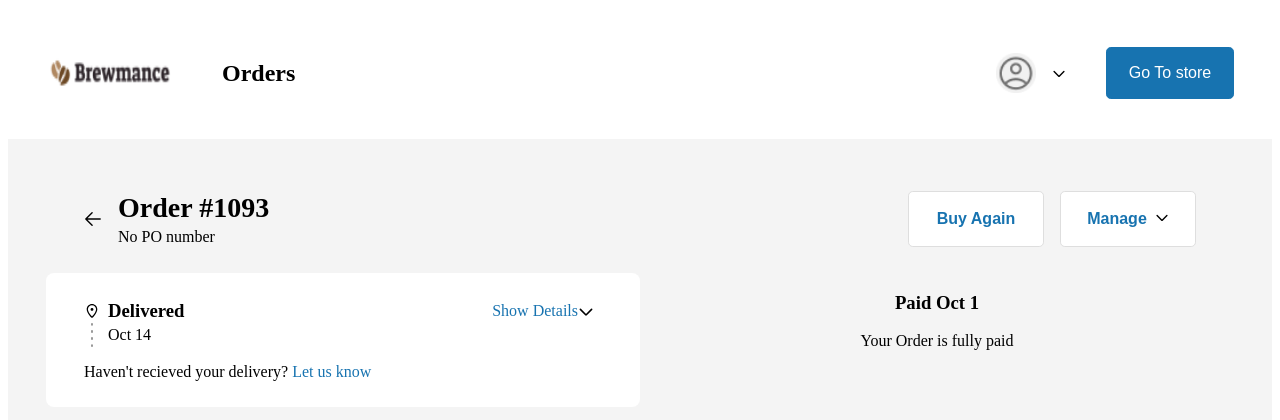
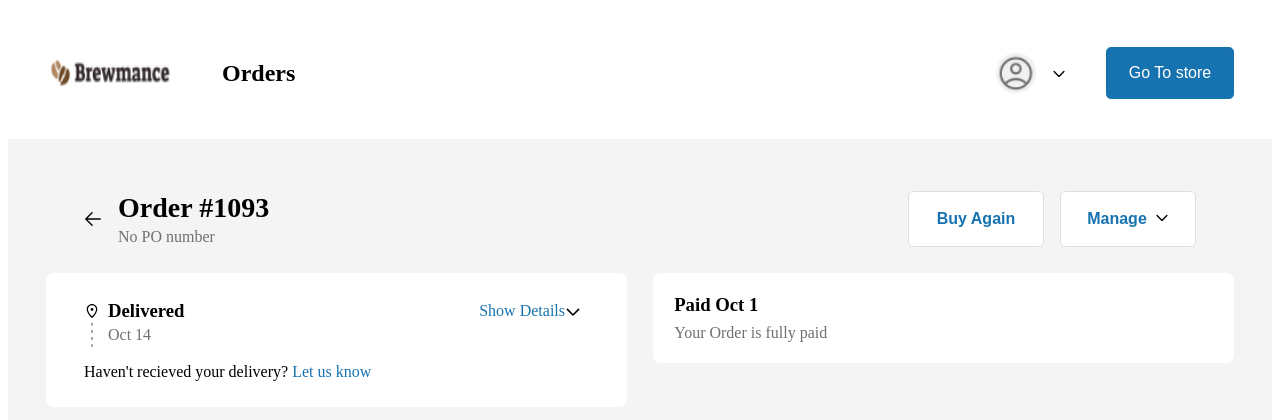
Before and after one commit to industry-project-team-4/nomi-client, a React (Create React App) app: page / in a window 1280 px wide. Shown: the top 420 px of the page. Built offline with nearby package versions, Linux system fonts and the light colour scheme.

Commit message:
added styling

```diff
--- a/src/components/Delivery/Delivery.js
+++ b/src/components/Delivery/Delivery.js
@@ -12,11 +12,11 @@ export default function Delivery() {
             </section>
             <section className="delivery__container">
                 <p className="delivery__subheading delivery__subheading--blue">Show Details</p>
-                <img src={down} alt="down marker" className="delivery__icon" />
+                <img src={down} alt="down marker" className="delivery__icon delivery__icon--blue" />
             </section>
             <section className="delivery__container">
                 <img src={line} alt="line marker" className="delivery__icon" />
-                <p className="delivery__subheading">Oct 14</p>
+                <p className="delivery__subheading delivery__subheading--grey">Oct 14</p>
             </section>
             <section className="delivery__container">
                 <p className="delivery__subheading">Haven't recieved your delivery?
--- a/src/components/Delivery/Delivery.scss
+++ b/src/components/Delivery/Delivery.scss
@@ -32,9 +32,14 @@
     &__subheading {
         margin: 0;
 
+        &--grey {
+            color: $Secondary-grey;
+        }
+
         &--blue {
             color: $Primary-blue;
         }
+
     }
 
     &__icon {
--- a/src/components/OrderHeader/OrderHeader.scss
+++ b/src/components/OrderHeader/OrderHeader.scss
@@ -25,6 +25,7 @@
         font-size: 1rem;
         text-align: left;
         margin-top: 0.25rem;
+        color: $Secondary-grey;
     }
 
     &__order {
--- a/src/components/Paid/Paid.scss
+++ b/src/components/Paid/Paid.scss
@@ -0,0 +1,21 @@
+@use "../../styles/partials/mixins" as *;
+@use "../../styles/partials/typography" as *;
+@use "../../styles/partials/variables" as *;
+
+
+.paid {
+    background-color: $Primary-white;
+    border-radius: 0.5rem;
+    padding: 1.325rem;
+    text-align: left;
+
+    &__title {
+        margin: 0;
+    }
+
+    &__body {
+        margin: 0.5rem 0 0 0;
+        color: $Secondary-grey
+    }
+
+}
--- a/src/pages/Order/Order.scss
+++ b/src/pages/Order/Order.scss
@@ -15,4 +15,10 @@ article {
 
 .container {
     width: 50%;
+    margin: 0 1.625rem 1.625rem 0;
+
 }
+
+.container:last-child {
+    margin: 0 0 1.625rem 0;
+}
--- a/src/styles/partials/_variables.scss
+++ b/src/styles/partials/_variables.scss
@@ -3,7 +3,7 @@ $Primary-blue: #1773B0;
 $Primary-white: #FFFFFF;
 
 //Secondary Colors
-$Secondary-: #5C667E;
+$Secondary-grey: #707070;
 $Secondary-: #BDC5D5;
 
 //Background Colors
```
